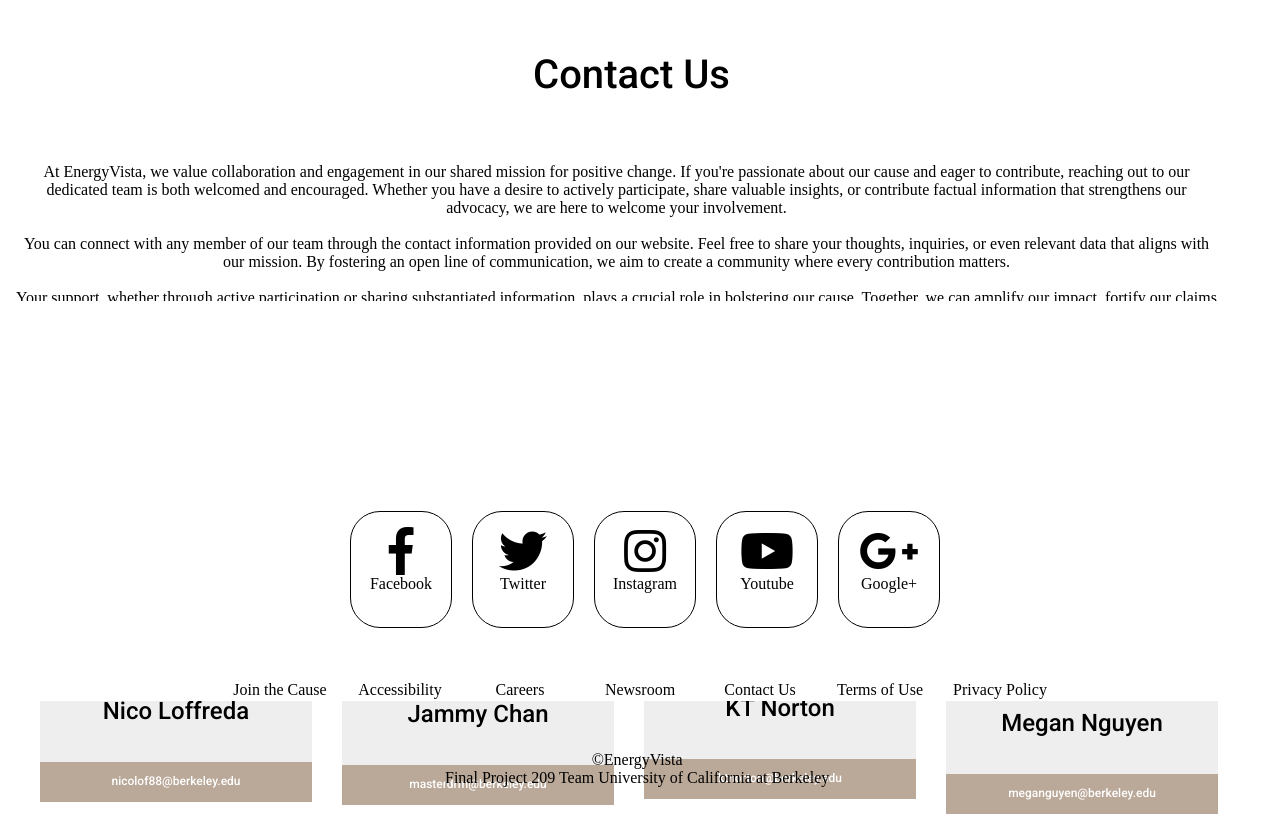
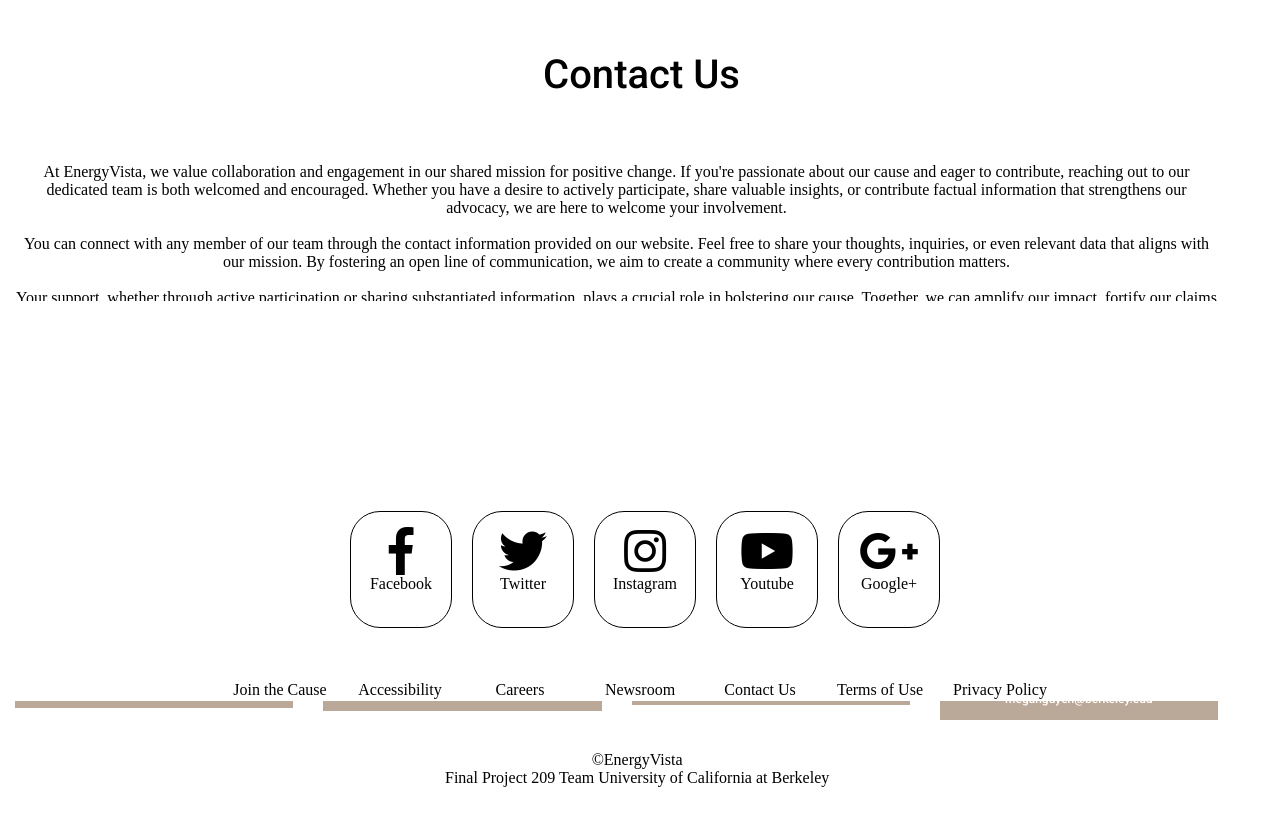
Before and after one commit to nicolob88/ds_209_final_project, a Flask app: page /contact.html in a window 1280 px wide. Shown: the part 79-908 px from the top of the page. After the commit the page ends 866 px from the top, so only its background shows below. Run offline with Flask 3, Linux system fonts and the light colour scheme; some libraries are stand-ins or nearby versions; some web fonts are replaced.

Commit message:
Last edits - CSS

```diff
--- a/static/style.css
+++ b/static/style.css
@@ -196,7 +196,7 @@
 	padding: 30px auto auto auto;
 }
 .features{
-	margin:50px auto 40px auto;
+	margin:50px auto 40px 10px;
 	font-size:40px;
 	font-family: 'Roboto', sans-serif;
 	width:1263px;
@@ -205,7 +205,7 @@
 .boxes{
 	display:flex;
 	flex-direction:row;
-	margin: 100px auto 0px 25px;
+	left:10px;
 }
 
 .box1{
```
